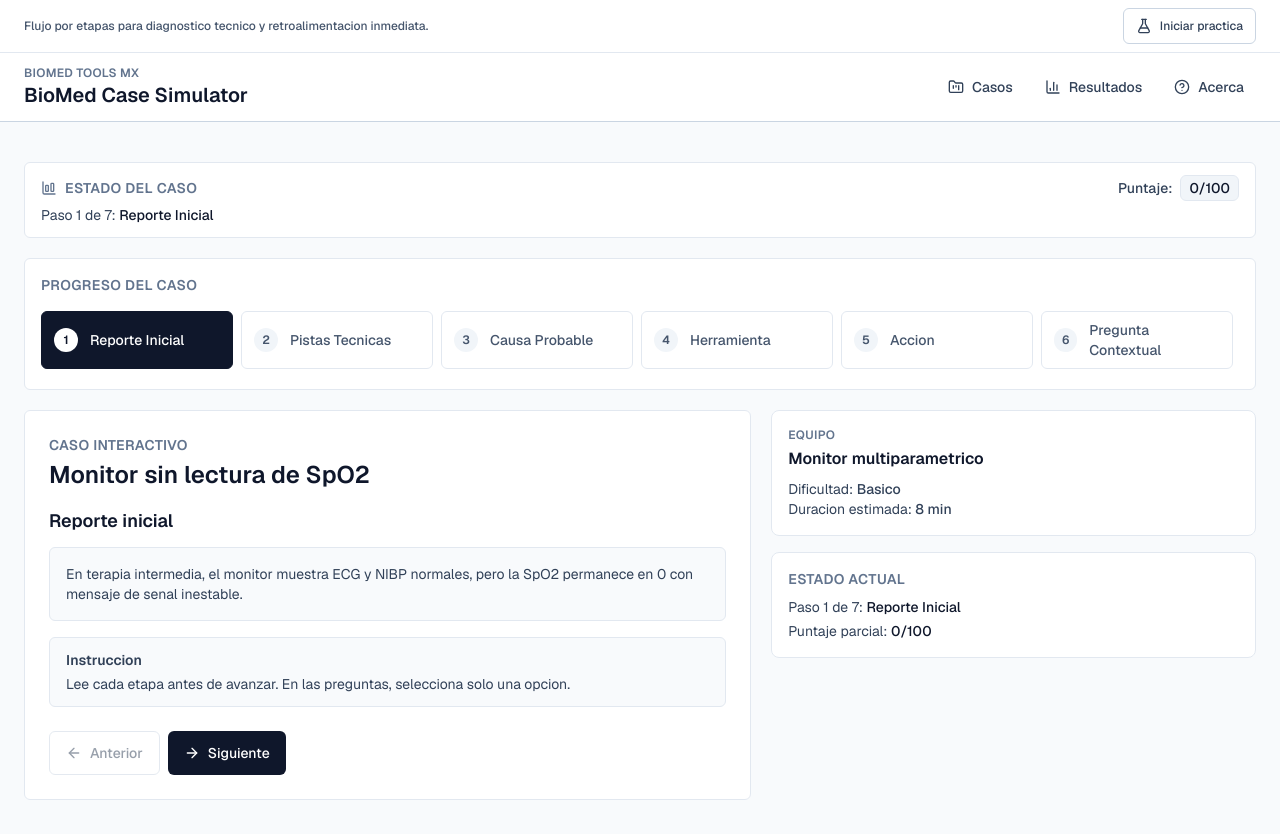
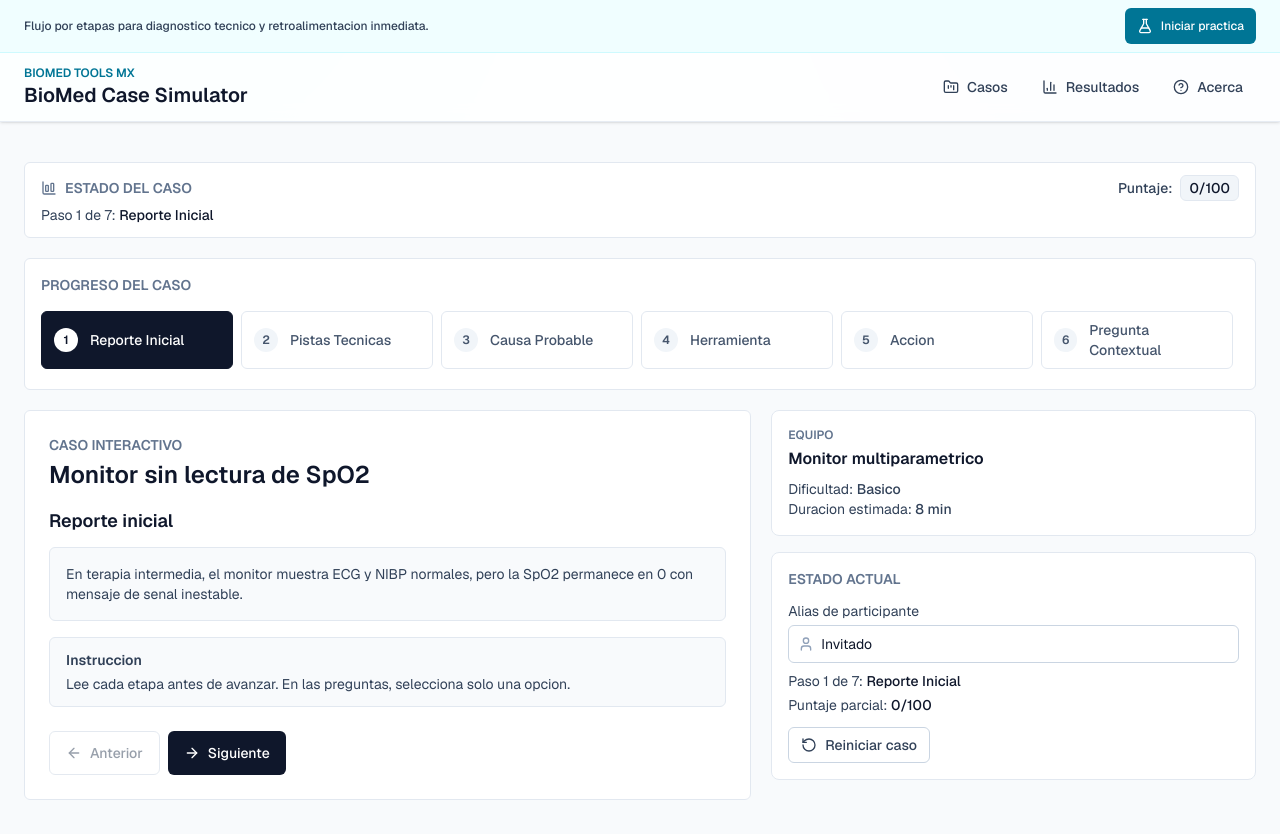
Before and after one commit to sircalch/biomed-case-simulator, a Next.js app: page /cases/monitor-sin-spo2 in a window 1280 px wide. Shown: the top 834 px of the page. Built offline with nearby package versions, Linux system fonts and the light colour scheme.

Commit message:
Improve UI polish and add participant alias and restart controls

```diff
--- a/app/globals.css
+++ b/app/globals.css
@@ -1,8 +1,8 @@
 @import "tailwindcss";
 
 :root {
-  --background: #f8fafc;
-  --foreground: #0f172a;
+  --background: #f4f8fb;
+  --foreground: #0d182b;
   --surface: #ffffff;
 }
 
@@ -15,7 +15,20 @@
 }
 
 body {
-  background: var(--background);
+  background:
+    radial-gradient(circle at 10% -12%, #cffafe 0%, transparent 34%),
+    radial-gradient(circle at 92% -12%, #e0e7ff 0%, transparent 30%),
+    radial-gradient(circle at 50% 120%, #ecfccb 0%, transparent 30%),
+    var(--background);
   color: var(--foreground);
   font-family: var(--font-geist-sans), Arial, Helvetica, sans-serif;
 }
+
+* {
+  letter-spacing: 0;
+}
+
+::selection {
+  background: #bae6fd;
+  color: #0c4a6e;
+}
--- a/app/layout.tsx
+++ b/app/layout.tsx
@@ -30,23 +30,25 @@ export default function RootLayout({
       lang="es"
       className={`${geistSans.variable} ${geistMono.variable} h-full antialiased`}
     >
-      <body className="min-h-full flex flex-col bg-slate-50">
-        <header className="border-b border-slate-300 bg-white">
-          <div className="mx-auto flex w-full max-w-7xl items-center justify-between gap-3 border-b border-slate-200 px-4 py-2 md:px-6">
-            <p className="text-xs font-medium text-slate-600">
+      <body className="min-h-full flex flex-col">
+        <header className="sticky top-0 z-40 border-b border-slate-200/80 bg-white/90 shadow-sm backdrop-blur">
+          <div className="bg-cyan-50/80">
+            <div className="mx-auto flex w-full max-w-7xl items-center justify-between gap-3 border-b border-cyan-100 px-4 py-2 md:px-6">
+              <p className="text-xs font-medium text-slate-700">
               Flujo por etapas para diagnostico tecnico y retroalimentacion inmediata.
               </p>
               <Link
                 href="/cases"
-              className="inline-flex min-h-9 items-center gap-2 rounded-md border border-slate-300 bg-white px-3 py-1.5 text-xs font-medium text-slate-700 transition hover:bg-slate-100"
+                className="inline-flex min-h-9 items-center gap-2 rounded-md bg-cyan-700 px-3 py-1.5 text-xs font-medium text-white transition hover:bg-cyan-600"
               >
                 <FlaskConical className="h-4 w-4" aria-hidden="true" />
                 Iniciar practica
               </Link>
             </div>
+          </div>
           <div className="mx-auto flex w-full max-w-7xl flex-wrap items-center justify-between gap-3 px-4 py-3 md:px-6">
             <div>
-              <p className="text-xs font-semibold uppercase tracking-wide text-slate-500">
+              <p className="text-xs font-semibold uppercase tracking-wide text-cyan-700">
                 BioMed Tools MX
               </p>
               <Link href="/" className="text-xl font-semibold text-slate-900">
@@ -56,21 +58,21 @@ export default function RootLayout({
             <nav className="flex flex-wrap items-center gap-2 text-sm">
               <Link
                 href="/cases"
-                className="inline-flex min-h-10 items-center gap-2 rounded-md px-3 py-2 font-medium text-slate-700 hover:bg-slate-100"
+                className="inline-flex min-h-10 items-center gap-2 rounded-md border border-transparent px-3 py-2 font-medium text-slate-700 hover:border-cyan-200 hover:bg-cyan-50"
               >
                 <FolderKanban className="h-4 w-4" aria-hidden="true" />
                 Casos
               </Link>
               <Link
                 href="/results"
-                className="inline-flex min-h-10 items-center gap-2 rounded-md px-3 py-2 font-medium text-slate-700 hover:bg-slate-100"
+                className="inline-flex min-h-10 items-center gap-2 rounded-md border border-transparent px-3 py-2 font-medium text-slate-700 hover:border-cyan-200 hover:bg-cyan-50"
               >
                 <BarChart3 className="h-4 w-4" aria-hidden="true" />
                 Resultados
               </Link>
               <Link
                 href="/about"
-                className="inline-flex min-h-10 items-center gap-2 rounded-md px-3 py-2 font-medium text-slate-700 hover:bg-slate-100"
+                className="inline-flex min-h-10 items-center gap-2 rounded-md border border-transparent px-3 py-2 font-medium text-slate-700 hover:border-cyan-200 hover:bg-cyan-50"
               >
                 <CircleHelp className="h-4 w-4" aria-hidden="true" />
                 Acerca
--- a/components/CaseSimulation.tsx
+++ b/components/CaseSimulation.tsx
@@ -1,6 +1,13 @@
 "use client";
 
-import { ArrowLeft, ArrowRight, ChartColumnBig, SaveAll } from "lucide-react";
+import {
+  ArrowLeft,
+  ArrowRight,
+  ChartColumnBig,
+  RotateCcw,
+  SaveAll,
+  User,
+} from "lucide-react";
 import Link from "next/link";
 import { useEffect, useMemo, useRef, useState } from "react";
 
@@ -31,6 +38,7 @@ export function CaseSimulation({ scenario }: CaseSimulationProps) {
     "idle" | "saving" | "synced" | "error"
   >("idle");
   const [runStorage, setRunStorage] = useState<"memory" | "supabase" | null>(null);
+  const [traineeAlias, setTraineeAlias] = useState("Invitado");
   const hasSubmittedResultRef = useRef(false);
   const [feedback, setFeedback] = useState<StepFeedback | null>({
     title: "Instruccion",
@@ -46,6 +54,18 @@ export function CaseSimulation({ scenario }: CaseSimulationProps) {
     () => evaluateCaseAnswers(scenario, answers),
     [scenario, answers],
   );
+
+  useEffect(() => {
+    const savedAlias = window.localStorage.getItem("biomed_case_trainee_alias");
+    if (!savedAlias) {
+      return;
+    }
+    setTraineeAlias(savedAlias);
+  }, []);
+
+  useEffect(() => {
+    window.localStorage.setItem("biomed_case_trainee_alias", traineeAlias);
+  }, [traineeAlias]);
 
   useEffect(() => {
     if (currentStep.id !== "result") {
@@ -81,7 +101,7 @@ export function CaseSimulation({ scenario }: CaseSimulationProps) {
             caseId: scenario.id,
             caseTitle: scenario.title,
             equipment: scenario.equipment,
-            traineeAlias: "Invitado",
+            traineeAlias: traineeAlias.trim() || "Invitado",
             score: evaluation.score,
             maxScore: evaluation.maxScore,
             correctCount: evaluation.correctCount,
@@ -158,6 +178,20 @@ export function CaseSimulation({ scenario }: CaseSimulationProps) {
 
     setCurrentStepIndex((prev) => prev + 1);
     setFeedback(null);
+  };
+
+  const restartCase = () => {
+    hasSubmittedResultRef.current = false;
+    setCurrentStepIndex(0);
+    setAnswers(getInitialAnswerMap());
+    setRunSyncStatus("idle");
+    setRunStorage(null);
+    setFeedback({
+      title: "Instruccion",
+      message:
+        "Lee cada etapa antes de avanzar. En las preguntas, selecciona solo una opcion.",
+      tone: "info",
+    });
   };
 
   return (
@@ -293,6 +327,22 @@ export function CaseSimulation({ scenario }: CaseSimulationProps) {
             <h2 className="text-sm font-semibold uppercase tracking-wide text-slate-500">
               Estado actual
             </h2>
+            <label className="mt-3 block text-sm text-slate-700">
+              Alias de participante
+              <span className="relative mt-1 block">
+                <User
+                  className="pointer-events-none absolute left-2.5 top-1/2 h-4 w-4 -translate-y-1/2 text-slate-400"
+                  aria-hidden="true"
+                />
+                <input
+                  value={traineeAlias}
+                  onChange={(event) => setTraineeAlias(event.target.value)}
+                  maxLength={32}
+                  placeholder="Nombre o alias"
+                  className="w-full rounded-md border border-slate-300 bg-white py-2 pl-8 pr-3 text-sm text-slate-900"
+                />
+              </span>
+            </label>
             <p className="mt-2 text-sm text-slate-700">
               Paso {currentStepIndex + 1} de {SIMULATION_STEPS.length}:{" "}
               <span className="font-medium text-slate-900">
@@ -328,6 +378,14 @@ export function CaseSimulation({ scenario }: CaseSimulationProps) {
                       : "Listo para registrar corrida."}
               </p>
             ) : null}
+            <button
+              type="button"
+              onClick={restartCase}
+              className="mt-3 inline-flex min-h-9 items-center gap-2 rounded-md border border-slate-300 bg-white px-3 py-1.5 text-sm font-medium text-slate-700 transition hover:bg-slate-100"
+            >
+              <RotateCcw className="h-4 w-4" aria-hidden="true" />
+              Reiniciar caso
+            </button>
           </section>
         </div>
       </div>
```
Lines whose indentation alone changed are shown as unchanged.
